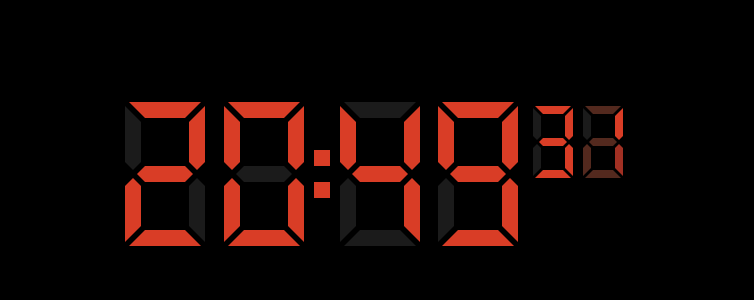
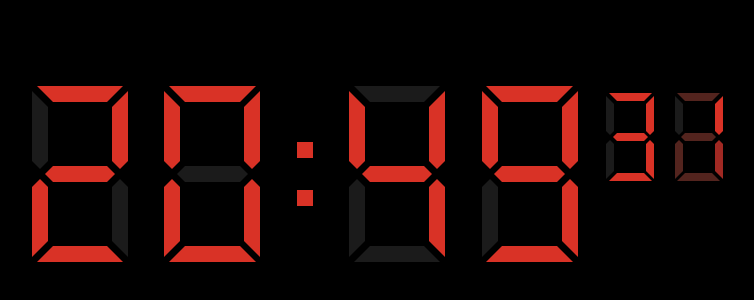
Before and after one commit to yoksel/time, a website: page index.html in a window 1280 px wide. Shown: the part 226-526 px from the top of the page, without its empty margins (287-1041 px from the left). Drawn offline with Linux system fonts and the light colour scheme.

Commit message:
Change coloring

```diff
--- a/_src/css/style.scss
+++ b/_src/css/style.scss
@@ -1,11 +1,11 @@
 /* Mixins */
 
-$digit-width: 10em;
+$digit-width: 6em;
 $digit-height: $digit-width * 2;
 
-$item-short: 2em;
+$item-short: 1em;
 $item-long: $digit-width;
-$item-space: .5em;
+$item-space: .3em;
 $item-body: $item-long - $item-short * 2 - $item-space * 2;
 $item-margin: $item-short + $item-space;
 $item-margin-small: $item-margin / 2;
@@ -33,7 +33,7 @@ HTML, BODY {
 BODY {
 	background: black;
 	font-family: Arial;
-	font-size: 8px;
+	/*font-size: 10px;*/
 	}
 UL {
 	padding: 0;
@@ -63,6 +63,7 @@ UL {
 .dottes	{
 	display: inline-block;
 	width: $item-short;
+	margin: 0 $item-short;
 	background: transparent !important;
 	vertical-align: middle;
 	transition: $trans-duration;
@@ -76,7 +77,7 @@ UL {
         transition: $trans-duration;
 		}
 		&:before {
-			margin-bottom: $item-short;
+			margin-bottom: $item-short * 2;
 		}
 
 	}
--- a/assets/js/script.js
+++ b/assets/js/script.js
@@ -17,7 +17,7 @@ head.insertAdjacentHTML('beforeend', '<style id="coloring"></style>');
 var style_container = document.getElementById("coloring");
 
 var color_step = 0;
-var color_steps_max = 60;
+var color_steps_max = 120;
 var color_period = 1; // time out before changing color
 var color_time_counter = 0;
 var color_class = "js-color--active";
@@ -104,7 +104,7 @@ function remove_class_from_elem ( elem, class_prefix ) {
 
 function change_color_by_style(){
 
-	var hue_value = 360 / 60 * color_step;
+	var hue_value = 360 / color_steps_max * color_step;
 
 	var current_color = "hsl(" + hue_value + ", 70%, 50%)";
 	var color_class_local = "." + color_class;
```
Also changed, not shown: assets/css/style.css.
